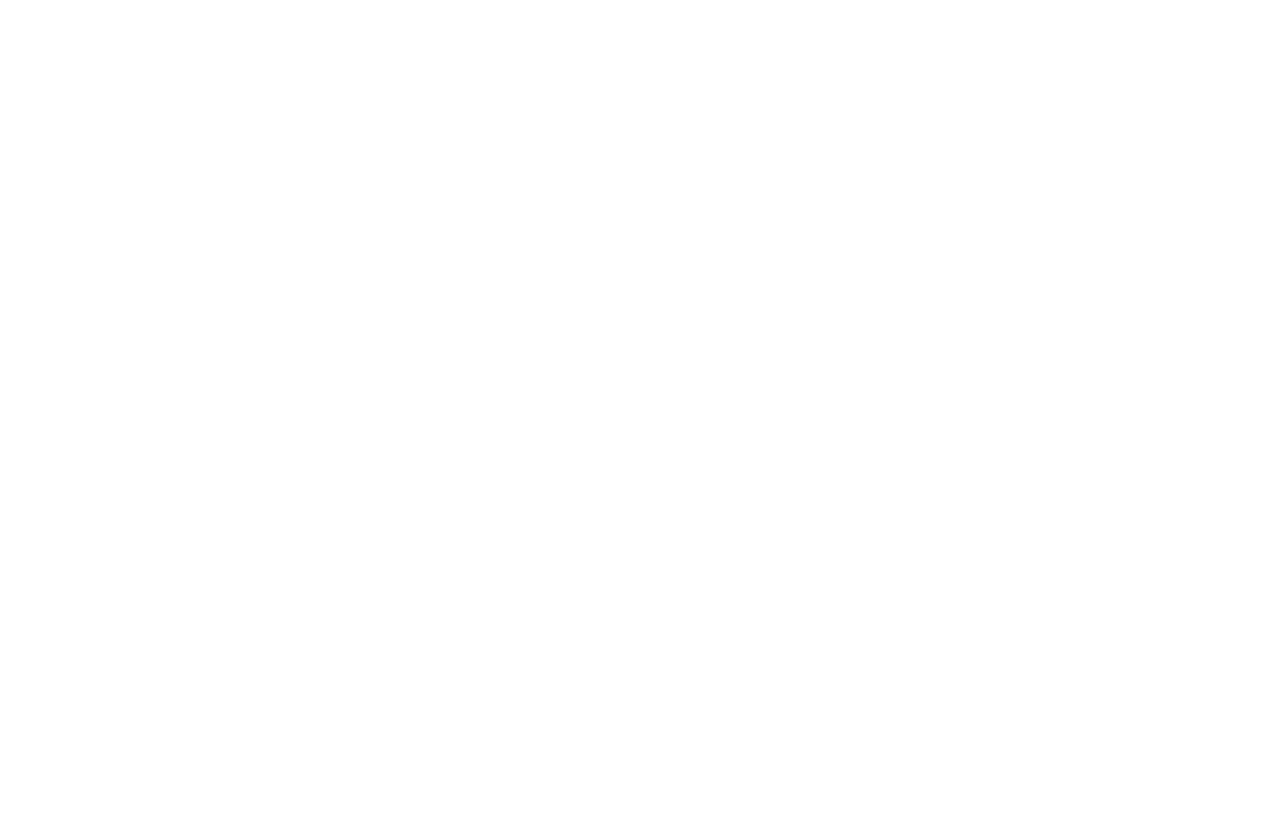
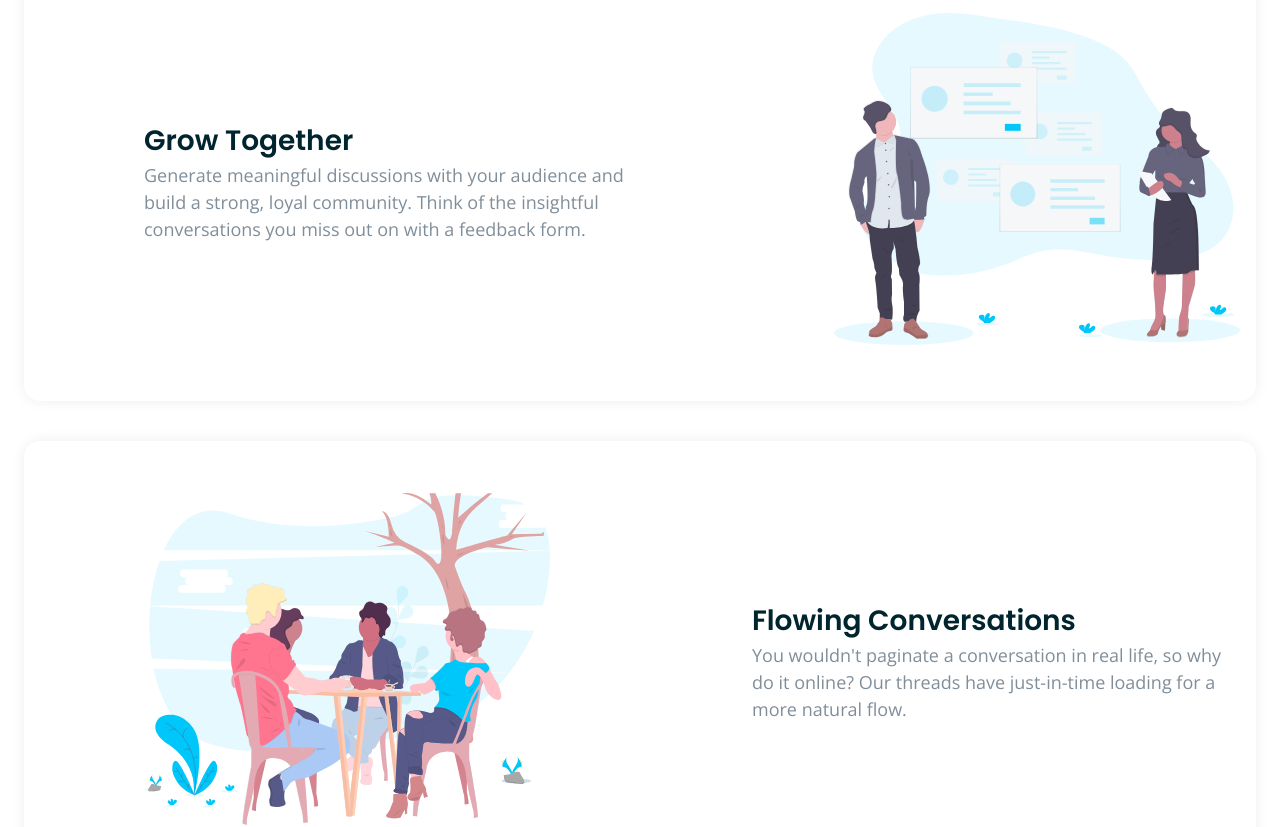
Before and after one commit to caarlosdamian/huddle-landing-page, a React (Vite) app: page / in a window 1280 px wide. Shown: the part 900-1727 px from the top of the page. Before the commit the page ends 800 px from the top, so only its background shows below. Built offline with nearby package versions, Linux system fonts and the light colour scheme.

Commit message:
added hero section with responsive desing

```diff
--- a/src/App.tsx
+++ b/src/App.tsx
@@ -1,4 +1,5 @@
 import './App.scss'
+import { Hero } from './sections/hero/Hero'
 import { Top } from './sections/top/Top'
 
 function App() {
@@ -6,6 +7,7 @@ function App() {
   return (
     <main className="App">
       <Top/>
+      <Hero/>
     </main>
   )
 }
--- /dev/null
+++ b/src/components/card/Card.scss
@@ -0,0 +1,75 @@
+.card-container {
+  background: #ffffff;
+  box-shadow: 0px 0px 14px rgba(0, 0, 0, 0.07);
+  border-radius: 16px;
+  display: flex;
+  justify-content: space-between;
+  align-items: center;
+  padding-left: 120px;
+  padding-right: 16px;
+  width: 1232px;
+  height: 440px;
+  &:nth-child(even) {
+    flex-direction: row-reverse;
+  }
+
+  @media (max-width: 375px) {
+    width: 335px;
+    height: 448px;
+    padding: 40px;
+    justify-content: space-between;
+    flex-direction: column-reverse;
+    &:nth-child(even) {
+      flex-direction: column-reverse;
+    }
+  }
+
+  .card-left {
+    display: flex;
+    align-items: flex-start;
+    justify-content: center;
+    flex-direction: column;
+    @media (max-width: 375px) {
+      align-items: center;
+    }
+    .card-text {
+      font-family: "Poppins";
+      font-style: normal;
+      font-weight: 600;
+      font-size: 28px;
+      line-height: 42px;
+      color: #00252e;
+      @media (max-width: 375px) {
+        font-size: 20px;
+        line-height: 30px;
+        color: #00252e;
+      }
+    }
+    .card-description {
+      font-family: "Open Sans";
+      font-style: normal;
+      font-weight: 400;
+      font-size: 18px;
+      line-height: 27px;
+      color: #808e9a;
+      max-width: 488px;
+
+      @media (max-width: 375px) {
+        font-size: 14px;
+        line-height: 21px;
+        text-align: center;
+        color: #808e9a;
+      }
+    }
+  }
+  .card-right {
+    .card-img {
+      width: 406px;
+      height: 332px;
+      @media (max-width: 375px) {
+        width: 239px;
+        height: 194px;
+      }
+    }
+  }
+}
--- a/src/components/card/Card.tsx
+++ b/src/components/card/Card.tsx
@@ -1,7 +1,18 @@
-import React from 'react'
+import React from "react";
+import { CardItem } from "../interfaces/inde";
+import "./Card.scss";
 
-export const Card = () => {
+export const Card = ({ ...rest }: CardItem) => {
+  const { title, description, image } = rest;
   return (
-    <div>Card</div>
-  )
-}
+    <div className="card-container">
+      <div className="card-left">
+        <span className="card-text">{title}</span>
+        <span className="card-description">{description}</span>
+      </div>
+      <div className="card-right">
+        <img src={image} alt={image} className="card-img" />
+      </div>
+    </div>
+  );
+};
--- /dev/null
+++ b/src/components/interfaces/inde.ts
@@ -0,0 +1,6 @@
+export interface CardItem {
+  id: number;
+  title: string;
+  description: string;
+  image: string;
+}
--- /dev/null
+++ b/src/sections/hero/Hero.scss
@@ -0,0 +1,11 @@
+.hero-container {
+  height: 100%;
+  width: 100%;
+  background: #ffffff;
+  display: flex;
+  justify-content: center;
+  align-items: center;
+  flex-direction: column;
+  gap: 40px;
+  padding: 140px;
+}
--- a/src/sections/hero/Hero.tsx
+++ b/src/sections/hero/Hero.tsx
@@ -1,7 +1,14 @@
-import React from 'react'
+import { Card } from "../../components/card/Card";
+import { CardItem } from "../../components/interfaces/inde";
+import { cardItems } from "../../utils/data";
+import "./Hero.scss";
 
 export const Hero = () => {
   return (
-    <div>Hero</div>
-  )
-}
+    <div className="hero-container">
+      {cardItems.map((item: CardItem) => (
+        <Card key={item.id} {...item} />
+      ))}
+    </div>
+  );
+};
--- a/src/sections/top/Top.scss
+++ b/src/sections/top/Top.scss
@@ -1,8 +1,8 @@
 .top-container {
-    background: #EDFBFF;
+  background: #edfbff;
   width: 100vw;
   height: 721px;
-    background-image: url('../../assets/bg-hero-desktop.svg');
+  background-image: url("../../assets/bg-hero-desktop.svg");
   padding: 68px 80px 80px 72px;
   display: flex;
   align-items: center;
@@ -11,7 +11,7 @@
 
   @media (max-width: 375px) {
     padding: 0 16px 37px 16px;
-        background-image: url('../../assets/bg-hero-mobile.svg');
+    background-image: url("../../assets/bg-hero-mobile.svg");
     height: 721px;
     justify-content: center;
     gap: 0;
@@ -50,12 +50,12 @@
       }
 
       .top-feature-header {
-                font-family: 'Poppins';
+        font-family: "Poppins";
         font-style: normal;
         font-weight: 600;
         font-size: 40px;
         line-height: 60px;
-                color: #00252E;
+        color: #00252e;
         max-width: 536px;
 
         @media (max-width: 375px) {
@@ -66,24 +66,29 @@
       }
 
       .top-feature-description {
-                font-family: 'Open Sans';
+        font-family: "Open Sans";
         font-style: normal;
         font-weight: 400;
         font-size: 18px;
         line-height: 27px;
-                color: #00252E;
+        color: #00252e;
         max-width: 520px;
 
         @media (max-width: 375px) {
           font-size: 16px;
           line-height: 24px;
           text-align: center;
-                    color: #00252E;
+          color: #00252e;
         }
       }
     }
 
     .top-feature-container-right {
+      @media (max-width: 375px) {
+        display: flex;
+        align-items: center;
+        justify-content: center;
+      }
 
       .top-feature-image {
         height: 482px;
--- /dev/null
+++ b/src/utils/data.tsx
@@ -0,0 +1,28 @@
+import grow from "../assets/illustration-grow-together.svg";
+import flowing from "../assets/illustration-flowing-conversation.svg";
+import users from "../assets/illustration-your-users.svg";
+import { CardItem } from "../components/interfaces/inde";
+
+export const cardItems:CardItem[] = [
+  {
+    id: 1,
+    title: "Grow Together",
+    description:
+      "Generate meaningful discussions with your audience and build a strong, loyal community. Think of the insightful conversations you miss out on with a feedback form.",
+    image: grow,
+  },
+  {
+    id: 2,
+    title: "Flowing Conversations",
+    description:
+      "You wouldn't paginate a conversation in real life, so why do it online? Our threads have just-in-time loading for a more natural flow.",
+    image: flowing,
+  },
+  {
+    id: 3,
+    title: "Your Users",
+    description:
+      "It takes no time at all to integrate Huddle with your app's authentication solution. This means, once signed in to your app, your users can start chatting immediately.",
+    image: users,
+  },
+];
```
Lines whose indentation alone changed are shown as unchanged.
